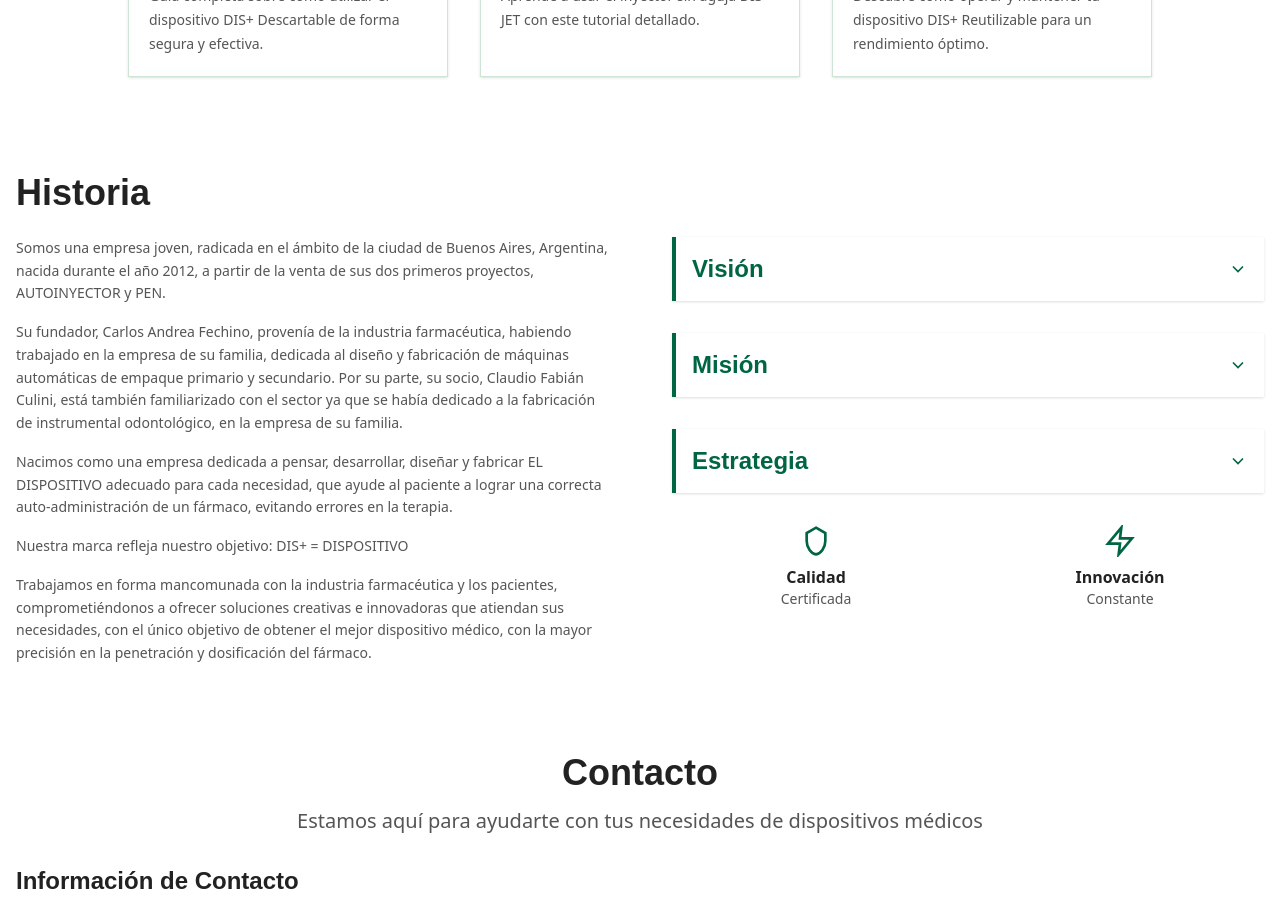
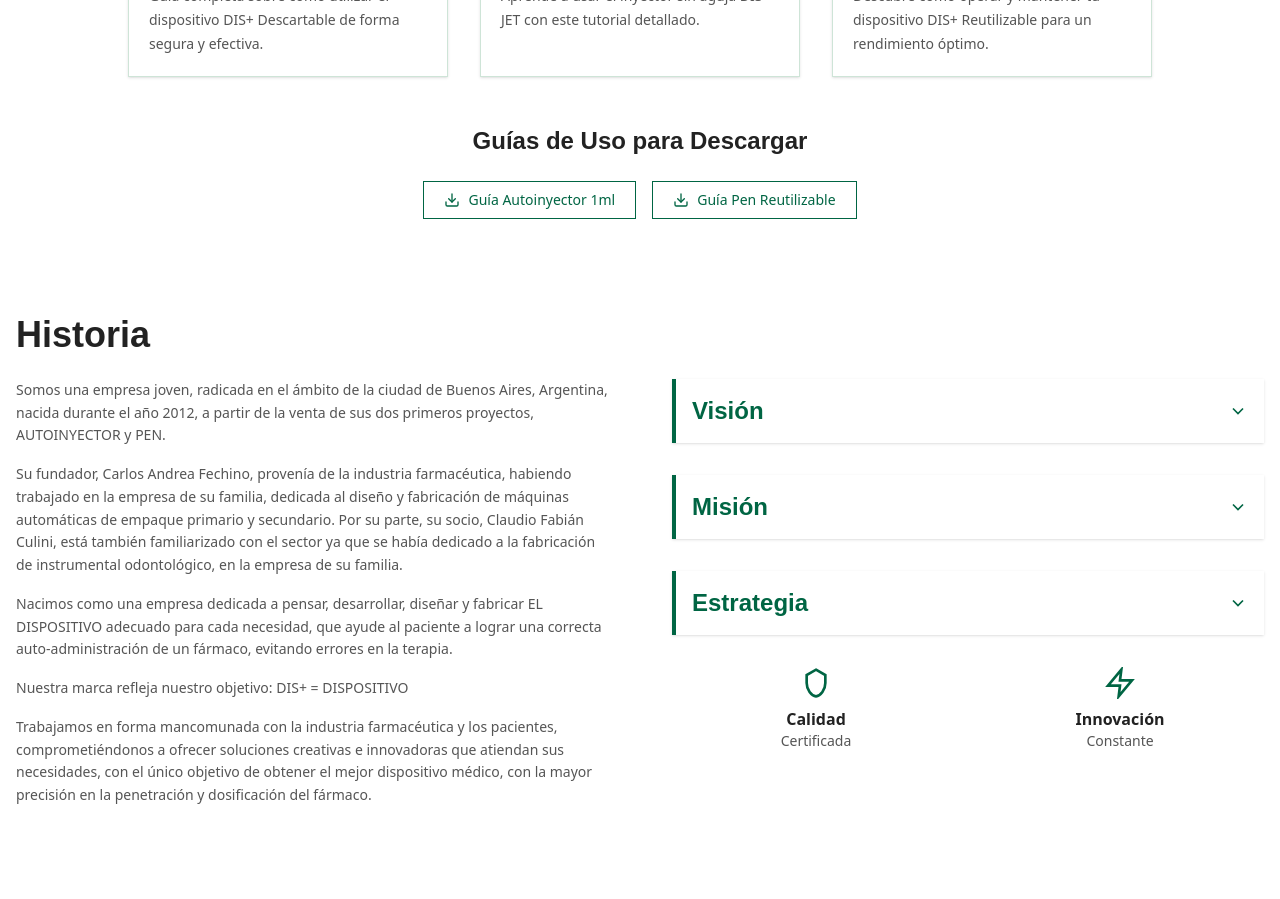
Before and after one commit to moragentil/dispositivo-web, a React (Vite) app: page / in a window 1280 px wide. Shown: the part 1940-2839 px from the top of the page. Built offline with nearby package versions, Linux system fonts and the light colour scheme; a web font is replaced by a local one.

Commit message:
descargar pdfs

```diff
--- a/src/components/NovedadesSection.jsx
+++ b/src/components/NovedadesSection.jsx
@@ -1,5 +1,6 @@
 // filepath: src/components/NovedadesSection.jsx
 import React from 'react';
+import { Download } from 'lucide-react';
 
 const novedadesData = {
   es: [
@@ -7,21 +8,21 @@
       id: 1,
       titulo: 'Instructivo: DIS+ Descartable',
       descripcion: 'Guía completa sobre cómo utilizar el dispositivo DIS+ Descartable de forma segura y efectiva.',
-      videoId: 'K9p08cCAfo0', // Reemplazar con ID de video real
+      videoId: 'K9p08cCAfo0',
       categoria: 'Instructivo'
     },
     {
       id: 2,
       titulo: 'Instructivo: DIS JET',
       descripcion: 'Aprende a usar el inyector sin aguja DIS JET con este tutorial detallado.',
-      videoId: 'bhZymp9C9dg', // Reemplazar con ID de video real
+      videoId: 'bhZymp9C9dg',
       categoria: 'Instructivo'
     },
     {
       id: 3,
       titulo: 'Instructivo: DIS+ Reutilizable',
       descripcion: 'Descubre cómo operar y mantener tu dispositivo DIS+ Reutilizable para un rendimiento óptimo.',
-      videoId: 'SMA244pyuXo', // Reemplazar con ID de video real
+      videoId: 'SMA244pyuXo',
       categoria: 'Instructivo'
     }
   ],
@@ -30,23 +31,34 @@
       id: 1,
       titulo: 'Instructional: DIS+ Disposable',
       descripcion: 'A complete guide on how to use the DIS+ Disposable device safely and effectively.',
-      videoId: 'K9p08cCAfo0', // Replace with actual video ID
+      videoId: 'K9p08cCAfo0',
       categoria: 'Instructional'
     },
     {
       id: 2,
       titulo: 'Instructional: DIS JET',
       descripcion: 'Learn how to use the DIS JET needle-free injector with this detailed tutorial.',
-      videoId: 'bhZymp9C9dg', // Replace with actual video ID
+      videoId: 'bhZymp9C9dg',
       categoria: 'Instructional'
     },
     {
       id: 3,
       titulo: 'Instructional: DIS+ Reusable',
       descripcion: 'Discover how to operate and maintain your DIS+ Reusable device for optimal performance.',
-      videoId: 'SMA244pyuXo', // Replace with actual video ID
+      videoId: 'SMA244pyuXo',
       categoria: 'Instructional'
     }
+  ]
+};
+
+const guiasData = {
+  es: [
+    { id: 'autoinyector', nombre: 'Guía Autoinyector 1ml', pdf: '/archivos/Autoinyector-esp.pdf' },
+    { id: 'pen', nombre: 'Guía Pen Reutilizable', pdf: '/archivos/Pen-esp.pdf' }
+  ],
+  en: [
+    { id: 'autoinyector', nombre: 'Guide Autoinjector 1ml', pdf: '/archivos/Autoinyector-esp.pdf' },
+    { id: 'pen', nombre: 'Guide Reusable Pen', pdf: '/archivos/Pen-esp.pdf' }
   ]
 };
 
@@ -54,15 +66,18 @@
   const textos = {
     es: {
       titulo: 'Novedades e Instructivos',
-      subtitulo: 'Mantente al día con las últimas actualizaciones, guías de uso y tutoriales en video para nuestros dispositivos.'
+      subtitulo: 'Mantente al día con las últimas actualizaciones, guías de uso y tutoriales en video para nuestros dispositivos.',
+      tituloGuias: 'Guías de Uso para Descargar'
     },
     en: {
       titulo: 'News and Instructions',
-      subtitulo: 'Stay up to date with the latest updates, user guides, and video tutorials for our devices.'
+      subtitulo: 'Stay up to date with the latest updates, user guides, and video tutorials for our devices.',
+      tituloGuias: 'User Guides for Download'
     }
   };
 
   const novedades = novedadesData[idioma];
+  const guias = guiasData[idioma];
 
   return (
     <section id="novedades" className="py-16 bg-background ">
@@ -97,6 +112,24 @@
             </div>
           ))}
         </div>
+
+        <div className="text-center mt-12">
+          <h3 className="text-2xl font-serif font-bold mb-6 text-foreground">{textos[idioma].tituloGuias}</h3>
+          <div className="flex flex-wrap justify-center gap-4">
+            {guias.map((guia) => (
+              <a
+                key={guia.id}
+                href={guia.pdf}
+                target="_blank"
+                rel="noopener noreferrer"
+                className="inline-flex items-center justify-center px-5 py-2 border border-primary text-primary bg-white hover:bg-primary/10 transition-colors text-sm font-medium"
+              >
+                <Download className="w-4 h-4 mr-2" />
+                <span>{guia.nombre}</span>
+              </a>
+            ))}
+          </div>
+        </div>
       </div>
     </section>
   );
```
